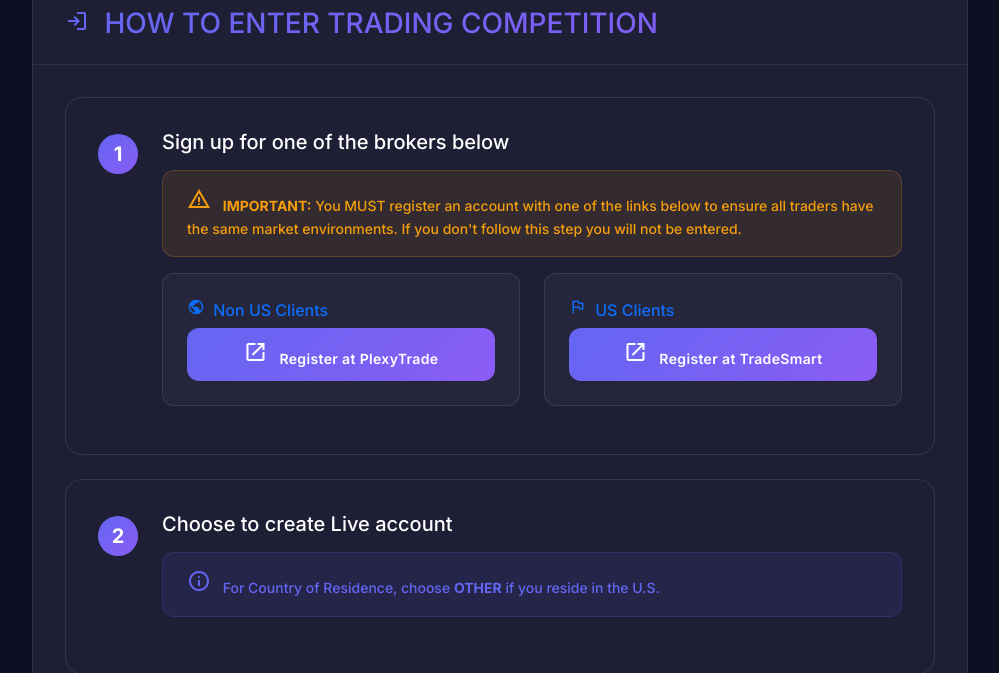
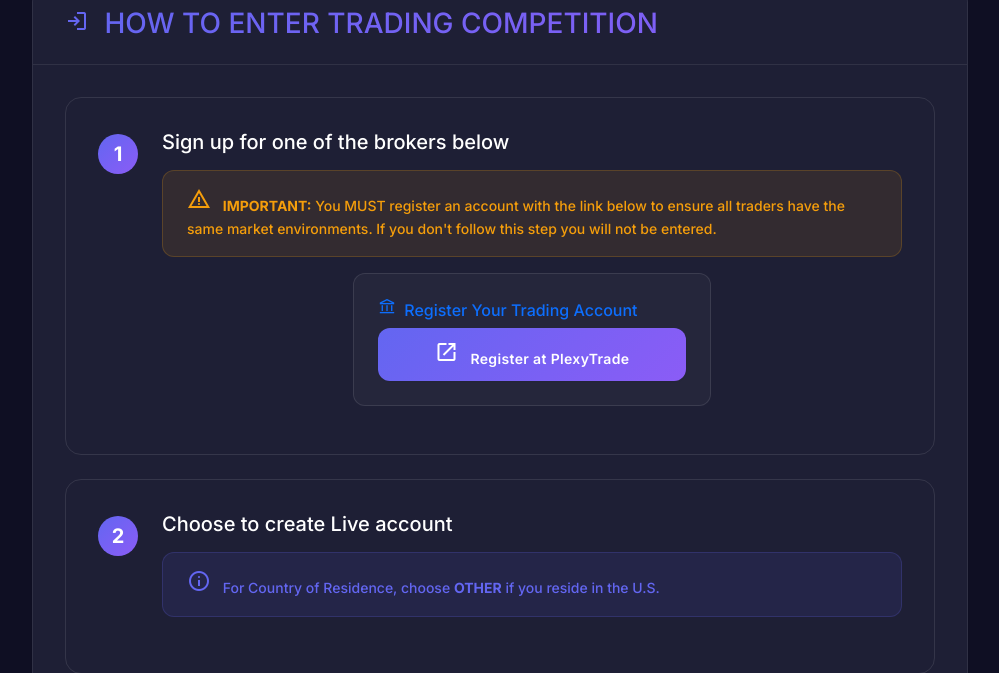
Before and after one commit to Tradersimpulse/tradecomp, a Flask app: page /rules in a window 1280 px wide. Shown: the part 195-868 px from the top of the page, without its empty margins (280-1279 px from the left). Run offline with Flask 3, Linux system fonts and the light colour scheme.

Commit message:
Update rules.html

```diff
--- a/templates/rules.html
+++ b/templates/rules.html
@@ -41,31 +41,19 @@
                             <h5 class="text-white mb-3">Sign up for one of the brokers below</h5>
                             <div class="alert alert-warning mb-3">
                                 <span class="material-symbols-outlined me-2">warning</span>
-                                <strong>IMPORTANT:</strong> You MUST register an account with one of the links below to ensure all traders have the same market environments. If you don't follow this step you will not be entered.
+                                <strong>IMPORTANT:</strong> You MUST register an account with the link below to ensure all traders have the same market environments. If you don't follow this step you will not be entered.
                             </div>
 
-                            <div class="row">
+                            <div class="row justify-content-center">
                                 <div class="col-md-6 mb-3">
                                     <div class="broker-card">
                                         <h6 class="text-primary mb-2">
-                                            <span class="material-symbols-outlined me-1" style="font-size: 18px;">public</span>
-                                            Non US Clients
+                                            <span class="material-symbols-outlined me-1" style="font-size: 18px;">account_balance</span>
+                                            Register Your Trading Account
                                         </h6>
                                         <a href="https://plexytrade.com/?t=TBZp1B&term=register" target="_blank" class="btn btn-primary w-100">
                                             <span class="material-symbols-outlined me-2">open_in_new</span>
                                             Register at PlexyTrade
-                                        </a>
-                                    </div>
-                                </div>
-                                <div class="col-md-6 mb-3">
-                                    <div class="broker-card">
-                                        <h6 class="text-primary mb-2">
-                                            <span class="material-symbols-outlined me-1" style="font-size: 18px;">flag</span>
-                                            US Clients
-                                        </h6>
-                                        <a href="https://tradesmart.com/?t=l9Uibx&term=bonus" target="_blank" class="btn btn-primary w-100">
-                                            <span class="material-symbols-outlined me-2">open_in_new</span>
-                                            Register at TradeSmart
                                         </a>
                                     </div>
                                 </div>
```
